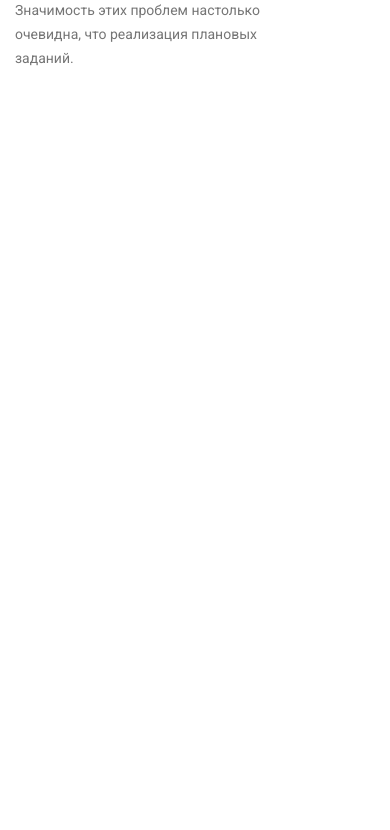
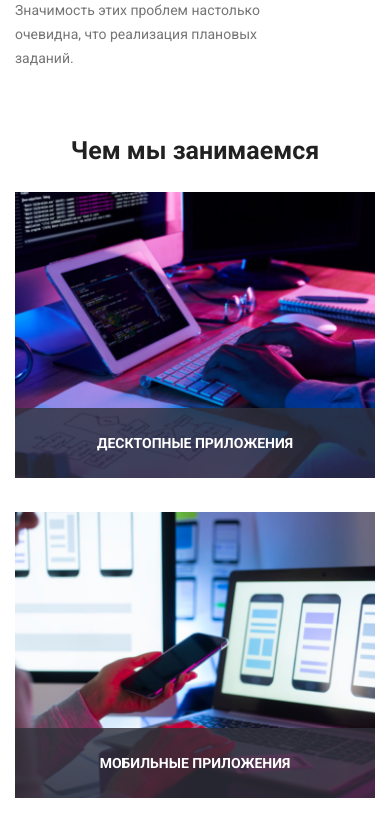
Before and after one commit to Abdurahmanov19/webstudioReact, a React (Vite) app: page / in a window 390 px wide. Shown: the part 1740-2570 px from the top of the page. Before the commit the page ends 1870 px from the top, so only its background shows below. Built offline with nearby package versions, Linux system fonts and the light colour scheme.

Commit message:
Сделал адаптацию service

```diff
--- a/src/pages/STUDIO/Studio.css
+++ b/src/pages/STUDIO/Studio.css
@@ -91,8 +91,10 @@
     display: flex;
     align-items: center;
     justify-content: space-between;
+    gap: 30px;
 }
 .service__box{
+    width: calc(33.33333% - 20px);
     position: relative;
 }
 .service__dark-light{
@@ -317,6 +319,16 @@
     .advantages__box{
         width:calc(50% - 15px) ;
     }
+    .service__wrapper{
+        flex-wrap: wrap;
+        justify-content: center;
+    }
+    .service__box{
+        width: calc(50% - 15px);
+    }
+    .service{
+        padding-bottom: 50px;
+    }
 }
 @media screen and (max-width: 480px){
     .hero__title{
@@ -324,9 +336,16 @@
         line-height: 42px;
     }
     .advantages__box{
-        width:100% ;
+        width: 100% ;
     }
     .advantages{
         padding: 60px 0;
     }
+    .service__box,.service__img{
+        width: 100%;
+    }
+    .service__title{
+        font-size: 25px;
+        margin-bottom: 20px;
+    }
 }
--- a/src/pages/STUDIO/Studio.jsx
+++ b/src/pages/STUDIO/Studio.jsx
@@ -96,31 +96,31 @@ const Studio = () => {
                     </div>
                 </div>
             </section>
-            {/*<section className="service">*/}
-            {/*    <div className="container">*/}
-            {/*        <h2 className="service__title">Чем мы занимаемся</h2>*/}
-            {/*        <div className="service__wrapper">*/}
-            {/*            <div className="service__box">*/}
-            {/*                <img src="./../../../public/service__img1.png" alt="" className="service__img"/>*/}
-            {/*                <div className="service__dark-light">*/}
-            {/*                    <p className="service__text">Десктопные приложения</p>*/}
-            {/*                </div>*/}
-            {/*            </div>*/}
-            {/*            <div className="service__box">*/}
-            {/*                <img src="./../../../public/service__img2.png" alt="" className="service__img"/>*/}
-            {/*                <div className="service__dark-light">*/}
-            {/*                    <p className="service__text">Мобильные приложения</p>*/}
-            {/*                </div>*/}
-            {/*            </div>*/}
-            {/*            <div className="service__box">*/}
-            {/*                <img src="./../../../public/service__img3.png" alt="" className="service__img"/>*/}
-            {/*                <div className="service__dark-light">*/}
-            {/*                    <p className="service__text">Дизайнерские решения</p>*/}
-            {/*                </div>*/}
-            {/*            </div>*/}
-            {/*        </div>*/}
-            {/*    </div>*/}
-            {/*</section>*/}
+            <section className="service">
+                <div className="container">
+                    <h2 className="service__title">Чем мы занимаемся</h2>
+                    <div className="service__wrapper">
+                        <div className="service__box">
+                            <img src="/service__img1.png" alt="" className="service__img"/>
+                            <div className="service__dark-light">
+                                <p className="service__text">Десктопные приложения</p>
+                            </div>
+                        </div>
+                        <div className="service__box">
+                            <img src="/service__img2.png" alt="" className="service__img"/>
+                            <div className="service__dark-light">
+                                <p className="service__text">Мобильные приложения</p>
+                            </div>
+                        </div>
+                        <div className="service__box">
+                            <img src="/service__img3.png" alt="" className="service__img"/>
+                            <div className="service__dark-light">
+                                <p className="service__text">Дизайнерские решения</p>
+                            </div>
+                        </div>
+                    </div>
+                </div>
+            </section>
             {/*<section className="team">*/}
             {/*    <div className="container">*/}
             {/*        <h2 className="team__title">Наша команда</h2>*/}
@@ -148,7 +148,7 @@ const Studio = () => {
             {/*        </div>*/}
             {/*    </div>*/}
             {/*</section>*/}
-            {/*<Form active={active} setActive={setActive}/>*/}
+            <Form active={active} setActive={setActive}/>
         </div>
     );
 };
```
